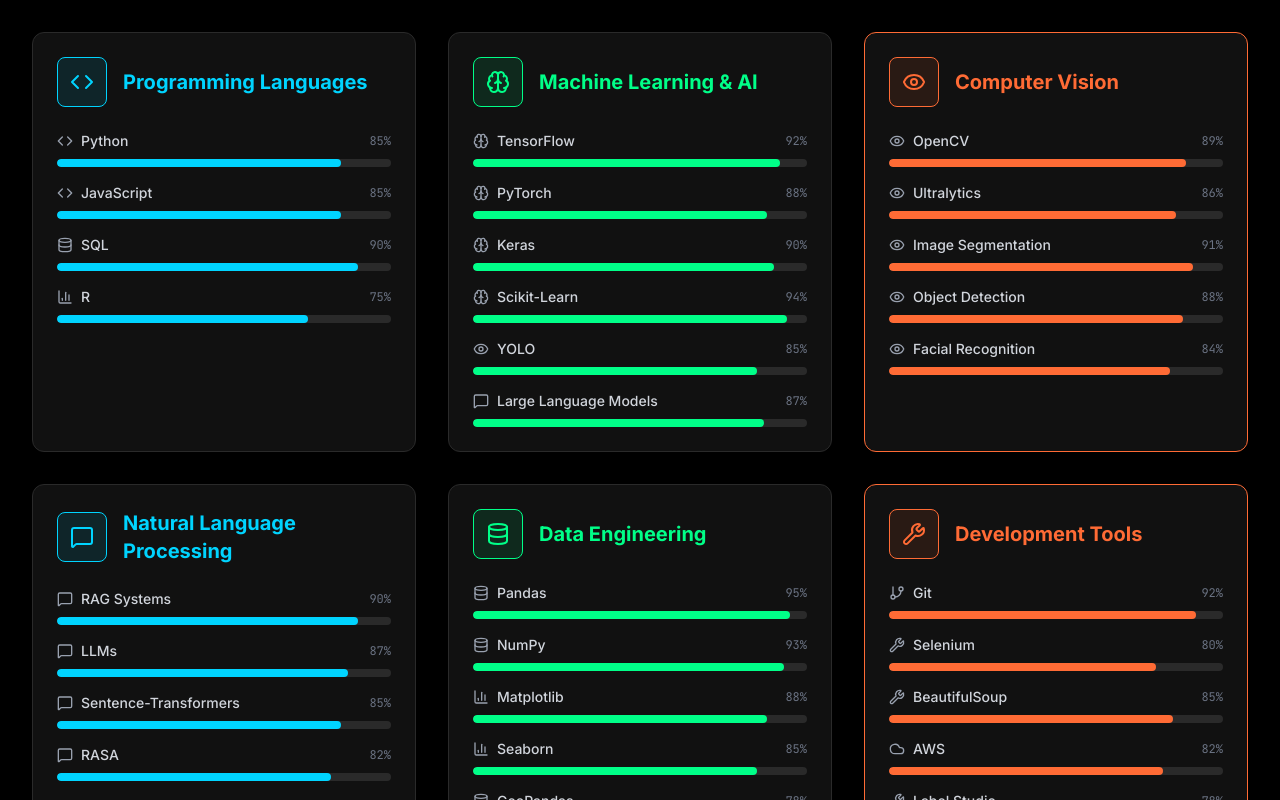
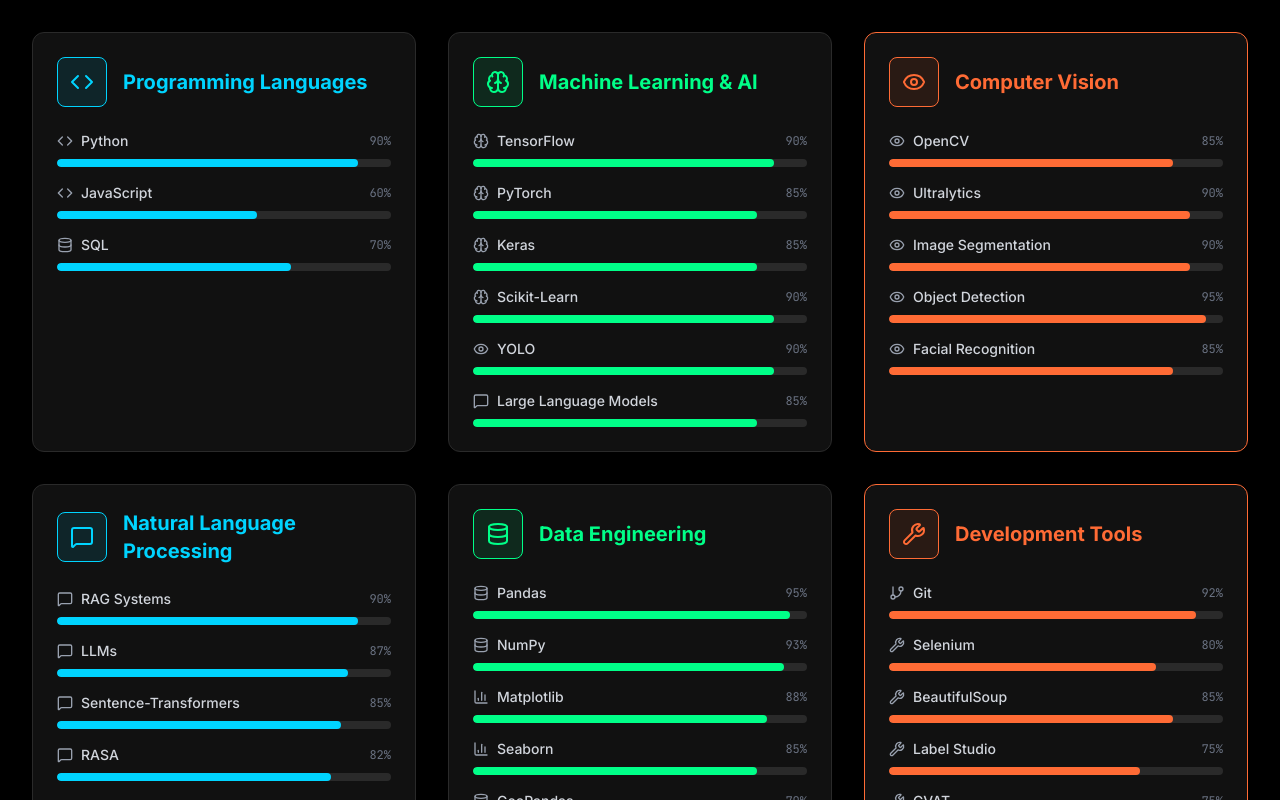
Before and after one commit to VarunK1505/Portfolio, a Next.js app in the folder website/: page /Portfolio/ in a window 1280 px wide. Shown: the part 2280-3080 px from the top of the page. Built offline with nearby package versions, Linux system fonts and the light colour scheme.

Commit message:
skills bar modified

```diff
--- a/website/src/components/Skills.tsx
+++ b/website/src/components/Skills.tsx
@@ -24,10 +24,9 @@
     icon: Code,
     color: 'primary',
     skills: [
-      { name: 'Python', level: 85, icon: Code },
-      { name: 'JavaScript', level: 85, icon: Code },
-      { name: 'SQL', level: 90, icon: Database },
-      { name: 'R', level: 75, icon: BarChart3 },
+      { name: 'Python', level: 90, icon: Code },
+      { name: 'JavaScript', level: 60, icon: Code },
+      { name: 'SQL', level: 70, icon: Database },
     ]
   },
   {
@@ -35,12 +34,12 @@
     icon: Brain,
     color: 'secondary',
     skills: [
-      { name: 'TensorFlow', level: 92, icon: Brain },
-      { name: 'PyTorch', level: 88, icon: Brain },
-      { name: 'Keras', level: 90, icon: Brain },
-      { name: 'Scikit-Learn', level: 94, icon: Brain },
-      { name: 'YOLO', level: 85, icon: Eye },
-      { name: 'Large Language Models', level: 87, icon: MessageSquare },
+      { name: 'TensorFlow', level: 90, icon: Brain },
+      { name: 'PyTorch', level: 85, icon: Brain },
+      { name: 'Keras', level: 85, icon: Brain },
+      { name: 'Scikit-Learn', level: 90, icon: Brain },
+      { name: 'YOLO', level: 90, icon: Eye },
+      { name: 'Large Language Models', level: 85, icon: MessageSquare },
     ]
   },
   {
@@ -48,11 +47,11 @@
     icon: Eye,
     color: 'accent',
     skills: [
-      { name: 'OpenCV', level: 89, icon: Eye },
-      { name: 'Ultralytics', level: 86, icon: Eye },
-      { name: 'Image Segmentation', level: 91, icon: Eye },
-      { name: 'Object Detection', level: 88, icon: Eye },
-      { name: 'Facial Recognition', level: 84, icon: Eye },
+      { name: 'OpenCV', level: 85, icon: Eye },
+      { name: 'Ultralytics', level: 90, icon: Eye },
+      { name: 'Image Segmentation', level: 90, icon: Eye },
+      { name: 'Object Detection', level: 95, icon: Eye },
+      { name: 'Facial Recognition', level: 85, icon: Eye },
     ]
   },
   {
@@ -64,7 +63,7 @@
       { name: 'LLMs', level: 87, icon: MessageSquare },
       { name: 'Sentence-Transformers', level: 85, icon: MessageSquare },
       { name: 'RASA', level: 82, icon: MessageSquare },
-      { name: 'GPT Integration', level: 89, icon: MessageSquare },
+      { name: 'GPT Integration', level: 85, icon: MessageSquare },
       { name: 'Sentiment Analysis', level: 86, icon: MessageSquare },
     ]
   },
@@ -77,7 +76,7 @@
       { name: 'NumPy', level: 93, icon: Database },
       { name: 'Matplotlib', level: 88, icon: BarChart3 },
       { name: 'Seaborn', level: 85, icon: BarChart3 },
-      { name: 'GeoPandas', level: 78, icon: Database },
+      { name: 'GeoPandas', level: 70, icon: Database },
     ]
   },
   {
@@ -88,8 +87,7 @@
       { name: 'Git', level: 92, icon: GitBranch },
       { name: 'Selenium', level: 80, icon: Wrench },
       { name: 'BeautifulSoup', level: 85, icon: Wrench },
-      { name: 'AWS', level: 82, icon: Cloud },
-      { name: 'Label Studio', level: 78, icon: Wrench },
+      { name: 'Label Studio', level: 75, icon: Wrench },
       { name: 'CVAT', level: 75, icon: Wrench },
     ]
   },
```
